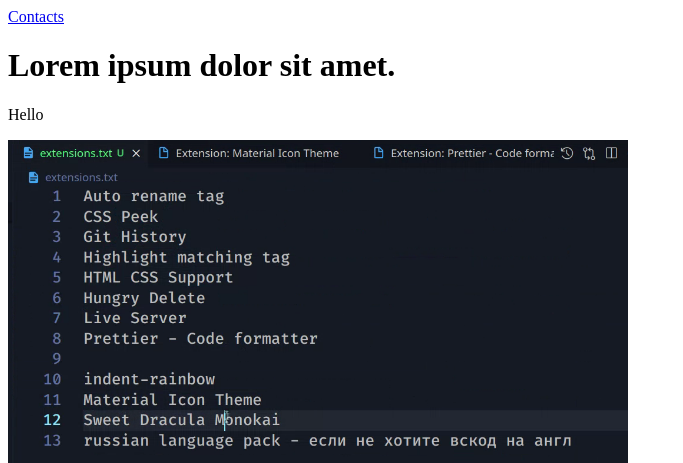
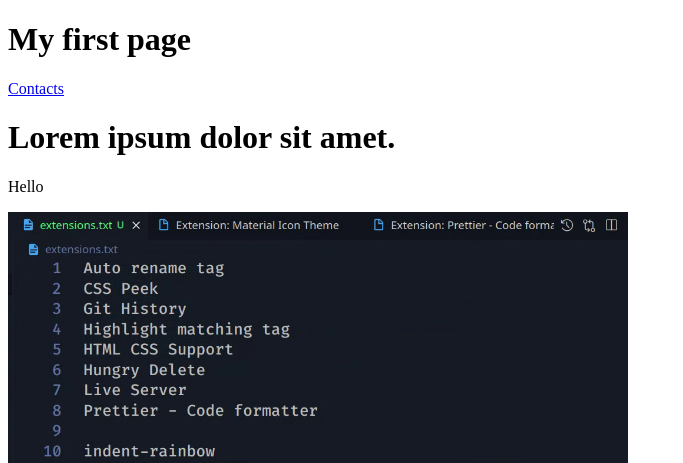
Before and after one commit to DenisMedko/lesson005-html-css, a plain HTML site: page index.html in a window 1280 px wide. Shown: the top 463 px of the page, without its empty margins (0-683 px from the left). Drawn offline with Linux system fonts and the light colour scheme.

Commit message:
Added header tag

```diff
--- a/index.html
+++ b/index.html
@@ -7,6 +7,9 @@
     <title>Document</title>
   </head>
   <body>
+    <header>
+      <h1 title="this is a title attribute">My first page</h1>
+    </header>
     <a href="assets/pages/contacts.html">Contacts</a>
     <h1>Lorem ipsum dolor sit amet.</h1>
     <p>Hello</p>
```
